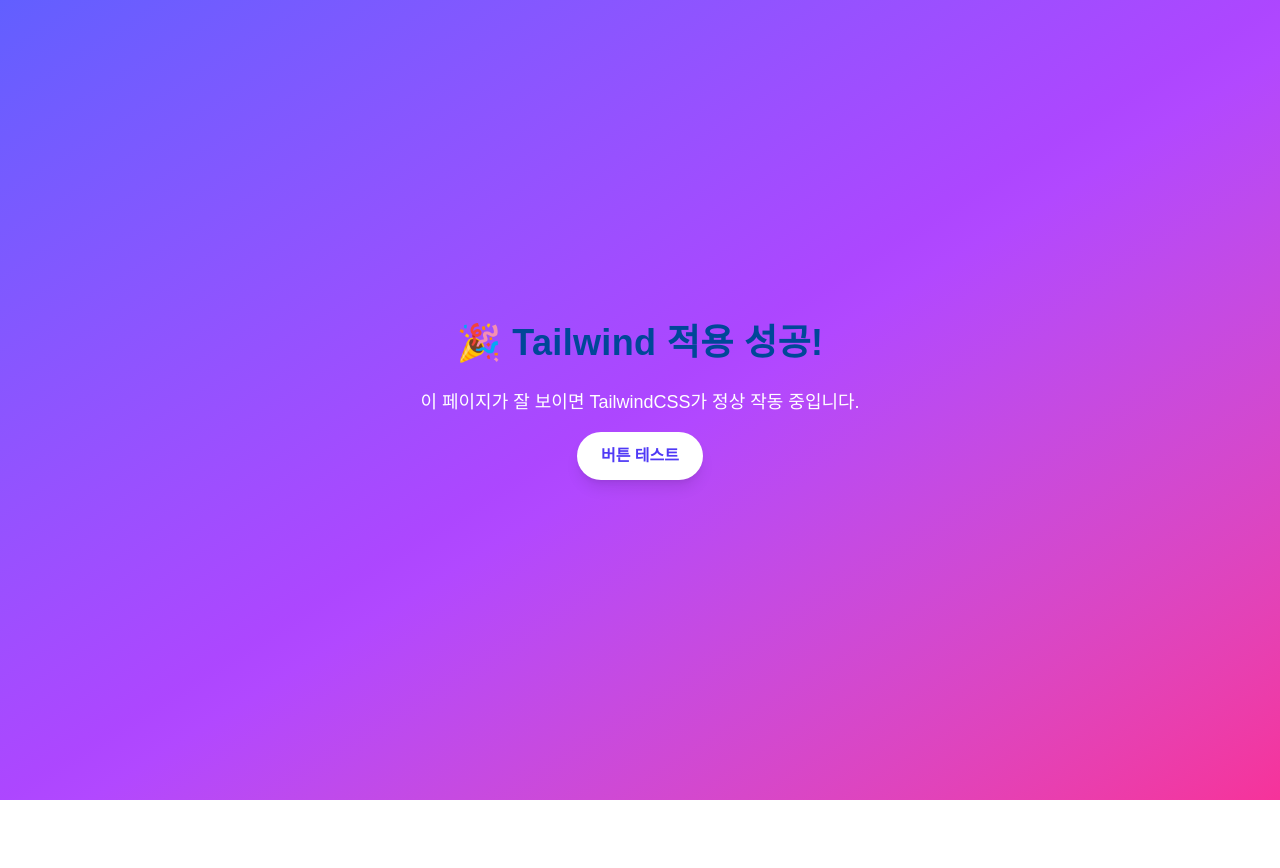
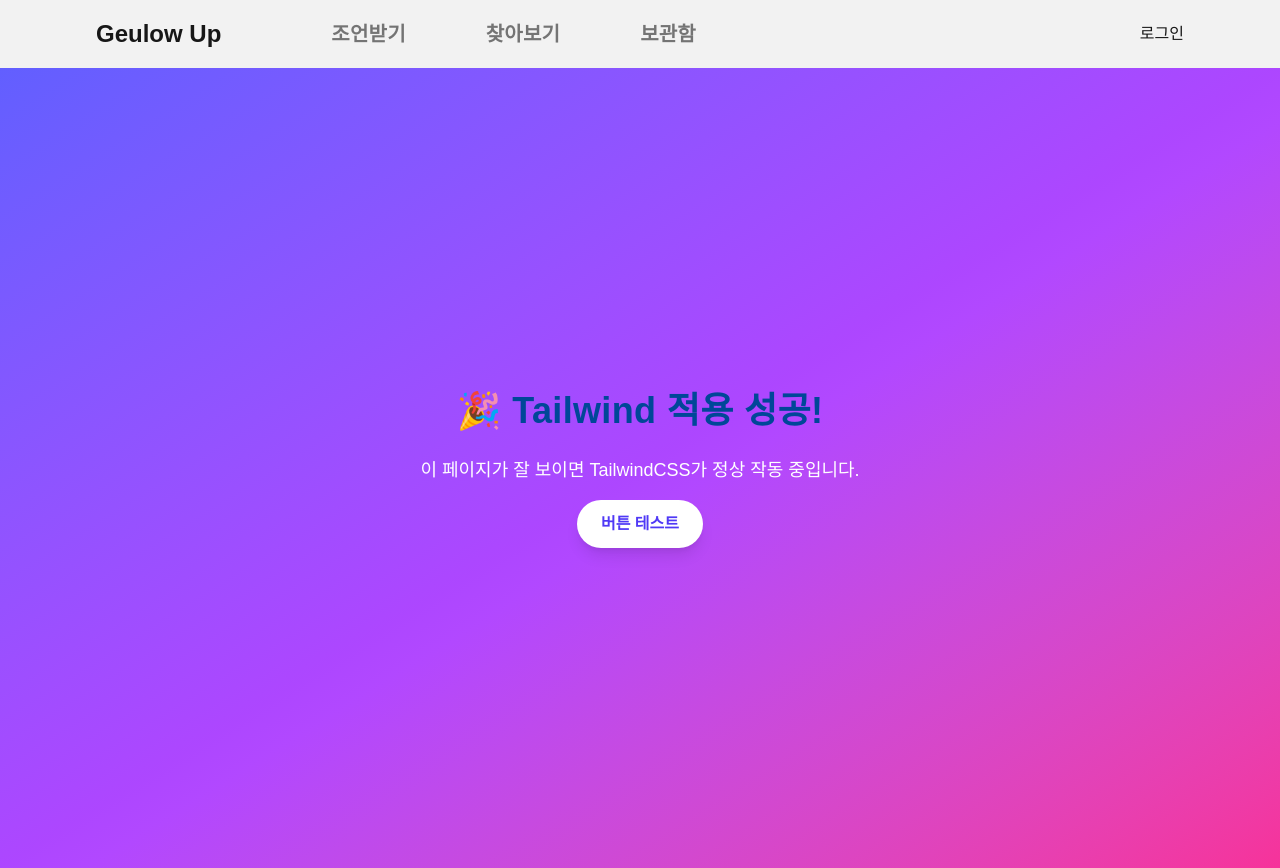
Before and after one commit to 2025-1-alpha/fe_geulowup, a Next.js app: page /test in a window 1280 px wide. Before the commit the page ends 800 px from the top, so only its background shows below. Built offline with nearby package versions, Linux system fonts and the light colour scheme; a web font is replaced by a local one.

Commit message:
feat: 헤더 공통 컴포넌트 틀 작성

```diff
--- /dev/null
+++ b/src/app/(layout)/advice/page.tsx
@@ -0,0 +1,3 @@
+export default function TestPage() {
+  return;
+}
--- /dev/null
+++ b/src/app/(layout)/archive/page.tsx
@@ -0,0 +1,3 @@
+export default function TestPage() {
+  return;
+}
--- /dev/null
+++ b/src/app/(layout)/explore/page.tsx
@@ -0,0 +1,3 @@
+export default function TestPage() {
+  return;
+}
--- a/src/app/(layout)/layout.tsx
+++ b/src/app/(layout)/layout.tsx
@@ -1,3 +1,11 @@
+import Header from '@/components/ui/Header';
+
 export default function Layout({ children }: { children: React.ReactNode }) {
-  return <>{children}</>;
+  return (
+    <>
+      <Header />
+      {children}
+      <footer></footer>
+    </>
+  );
 }
--- a/src/app/layout.tsx
+++ b/src/app/layout.tsx
@@ -16,7 +16,7 @@ export default function RootLayout({ children }: { children: React.ReactNode })
           href="https://cdn.jsdelivr.net/gh/orioncactus/pretendard/dist/web/static/pretendard.css"
         />
       </head>
-      <body className="font-sans antialiased max-w-[1512px] mx-auto">{children}</body>
+      <body className="mx-auto font-sans antialiased">{children}</body>
     </html>
   );
 }
--- /dev/null
+++ b/src/components/ui/Header/index.tsx
@@ -0,0 +1,47 @@
+'use client';
+
+import Link from 'next/link';
+import { usePathname } from 'next/navigation';
+import { cn } from '@/lib/utils';
+
+export default function Header() {
+  const pathname = usePathname();
+
+  const menus = [
+    { label: '조언받기', href: '/advice' },
+    { label: '찾아보기', href: '/explore' },
+    { label: '보관함', href: '/archive' },
+  ];
+
+  return (
+    <header className="bg-layout-grey1 mx-auto flex min-w-screen items-center justify-between px-24 py-3">
+      {/* TODO : svg 다운로드해서 로고로 변경하기 */}
+      <section className="flex h-11 items-center gap-[110px]">
+        <Link href="/" className="text-2xl font-bold">
+          Geulow Up
+        </Link>
+        <nav className="flex gap-20">
+          {menus.map((menu) => {
+            const isActive = pathname.startsWith(menu.href);
+
+            return (
+              <Link
+                key={menu.href}
+                href={menu.href}
+                className={cn('text-layout-grey5 button-lg', isActive && 'text-layout-grey6')}
+              >
+                {menu.label}
+              </Link>
+            );
+          })}
+        </nav>
+      </section>
+
+      <div>
+        {/* TODO : 쿠키에서 로그인 여부 받아서 수정할 수 있도록 하기 */}
+        {/* TODO : 버튼 컴포넌트 머지되면 버튼으로 변경하기 */}
+        <Link href="/login">로그인</Link>
+      </div>
+    </header>
+  );
+}
--- /dev/null
+++ b/src/lib/utils.ts
@@ -0,0 +1,3 @@
+export function cn(...classes: (string | undefined | false | null)[]) {
+  return classes.filter(Boolean).join(' ');
+}
```
Also changed, not shown: 1 other file (tests, documents, lock files or other folders).
